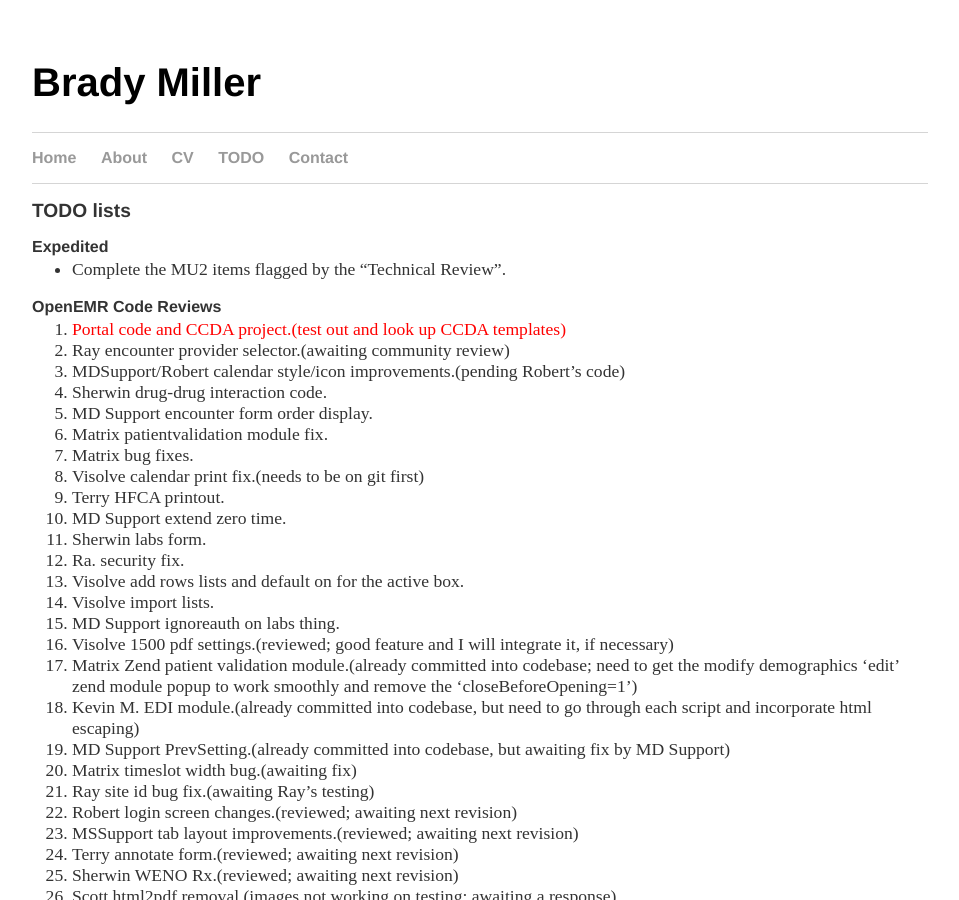
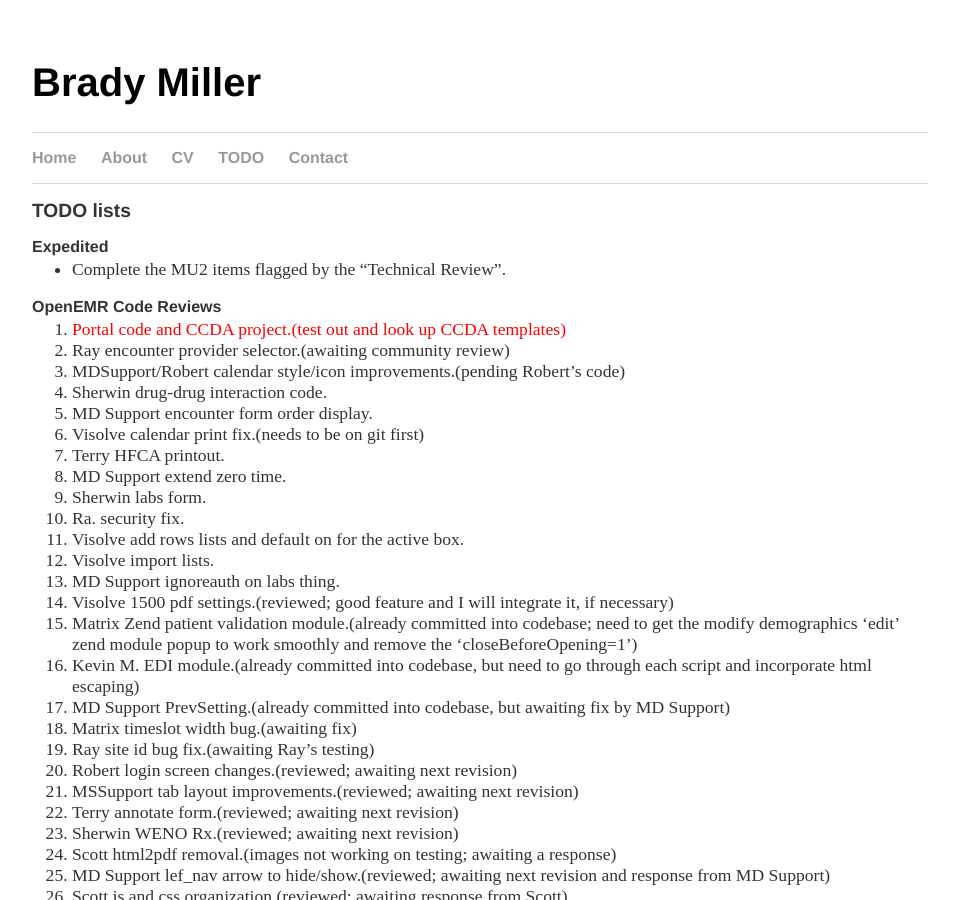
Before and after one commit to bradymiller/bradymiller.github.io, a Jekyll site: the page built from todo/index.md, in a window 1280 px wide and 900 px high. Shown: the whole window, without its empty margins (160-1119 px from the left). Built offline with Jekyll 4.4.1, drawn with Linux system fonts in a browser that asks for light colours.

Commit message:
Update todo list

```diff
--- a/todo/index.md
+++ b/todo/index.md
@@ -12,8 +12,6 @@
 1. MDSupport/Robert calendar style/icon improvements.(pending Robert's code)
 1. Sherwin drug-drug interaction code.
 1. MD Support encounter form order display.
-1. Matrix patientvalidation module fix.
-1. Matrix bug fixes.
 1. Visolve calendar print fix.(needs to be on git first)
 1. Terry HFCA printout.
 1. MD Support extend zero time.
```
